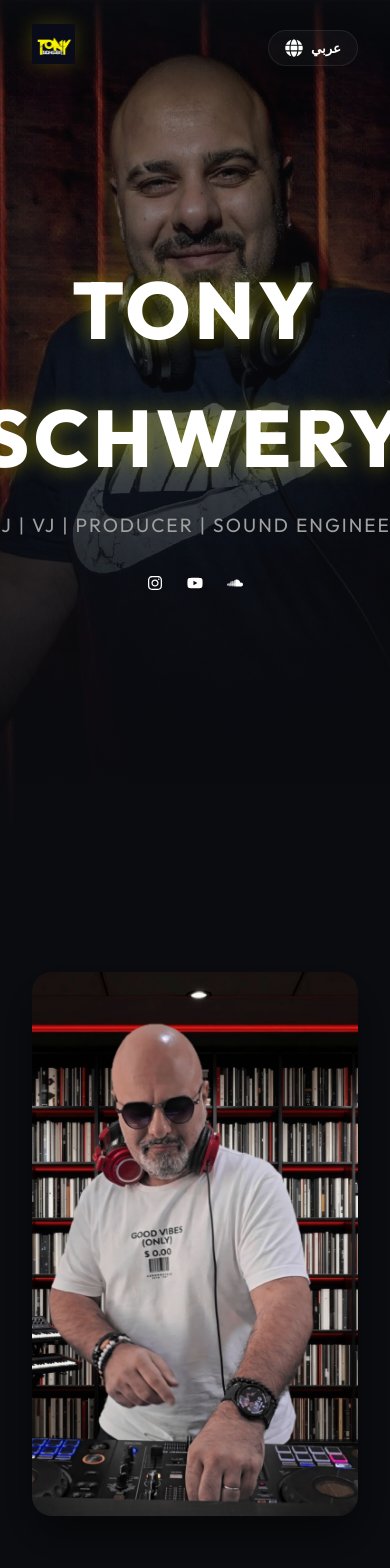
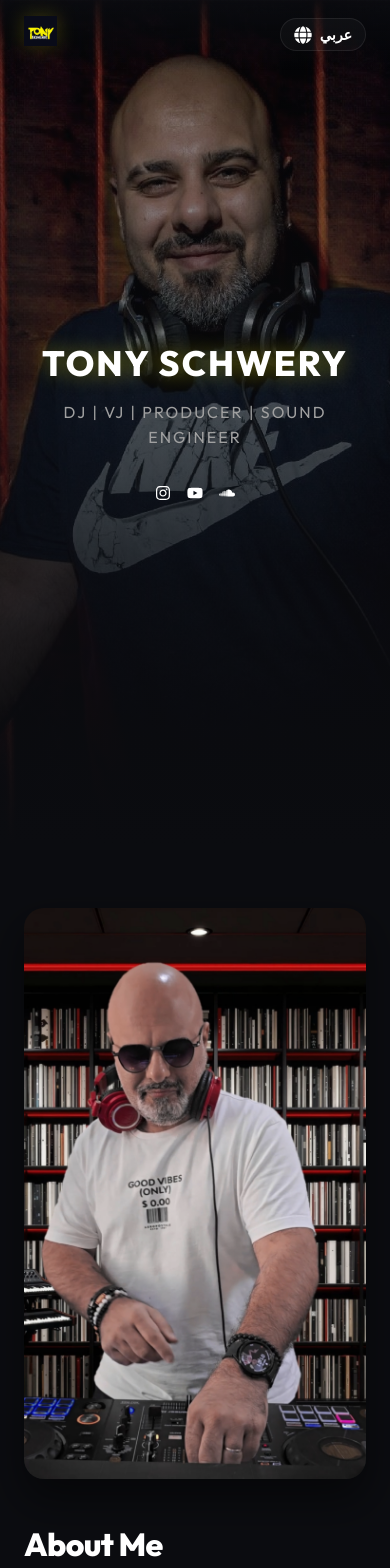
Before and after one commit to Tonyschwery/djtonys, a React (Vite) app: page / in a window 390 px wide. Shown: the top 1568 px of the page. Built offline with nearby package versions, Linux system fonts and the light colour scheme.

Commit message:
mobile res

```diff
--- a/src/App.css
+++ b/src/App.css
@@ -377,16 +377,83 @@ a {
 }
 
 /* Responsive */
+@media (max-width: 992px) {
+  .hero-title {
+    font-size: 4rem;
+  }
+  .about-section, .contact-section {
+    padding: 6rem 0;
+  }
+}
+
 @media (max-width: 768px) {
+  .container {
+    padding: 0 1.5rem;
+  }
+
+  .navbar {
+    padding: 1rem 1.5rem;
+  }
+
+  .hero-title {
+    font-size: 3rem;
+    letter-spacing: 2px;
+  }
+
+  .tagline {
+    font-size: 1rem;
+    padding: 0 1rem;
+  }
+
+  .about-section, .contact-section {
+    padding: 4rem 0;
+  }
+
+  .media-section, .spotify-section {
+    padding: 2rem 0;
+  }
+
   .about-grid, .media-grid {
     grid-template-columns: 1fr;
+    gap: 2rem;
   }
 
   .about-image {
     order: -1;
   }
 
-  .hero-logo {
-    width: 80%;
+  .about-text h2, .contact-box h2 {
+    font-size: 2rem;
+  }
+
+  .spotify-container {
+    padding: 1.5rem;
+  }
+
+  .audio-list.glass {
+    padding: 1rem !important;
+  }
+
+  .contact-box {
+    padding: 2rem 1rem;
   }
 }
+
+@media (max-width: 480px) {
+  .hero-title {
+    font-size: 2.2rem;
+  }
+
+  .lang-toggle {
+    padding: 0.4rem 0.8rem;
+    font-size: 0.9rem;
+  }
+
+  .brand-logo {
+    height: 30px;
+  }
+
+  .social-icons {
+    gap: 1rem;
+  }
+}
```
